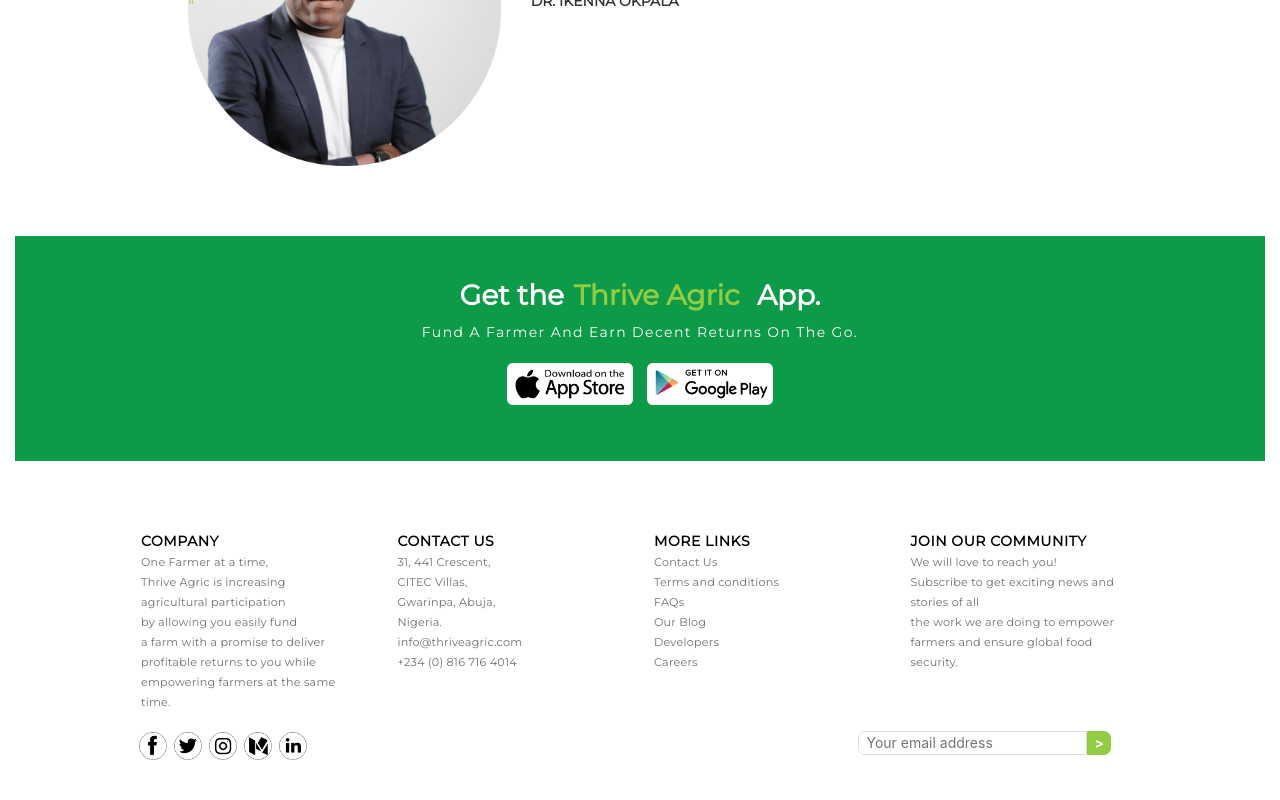
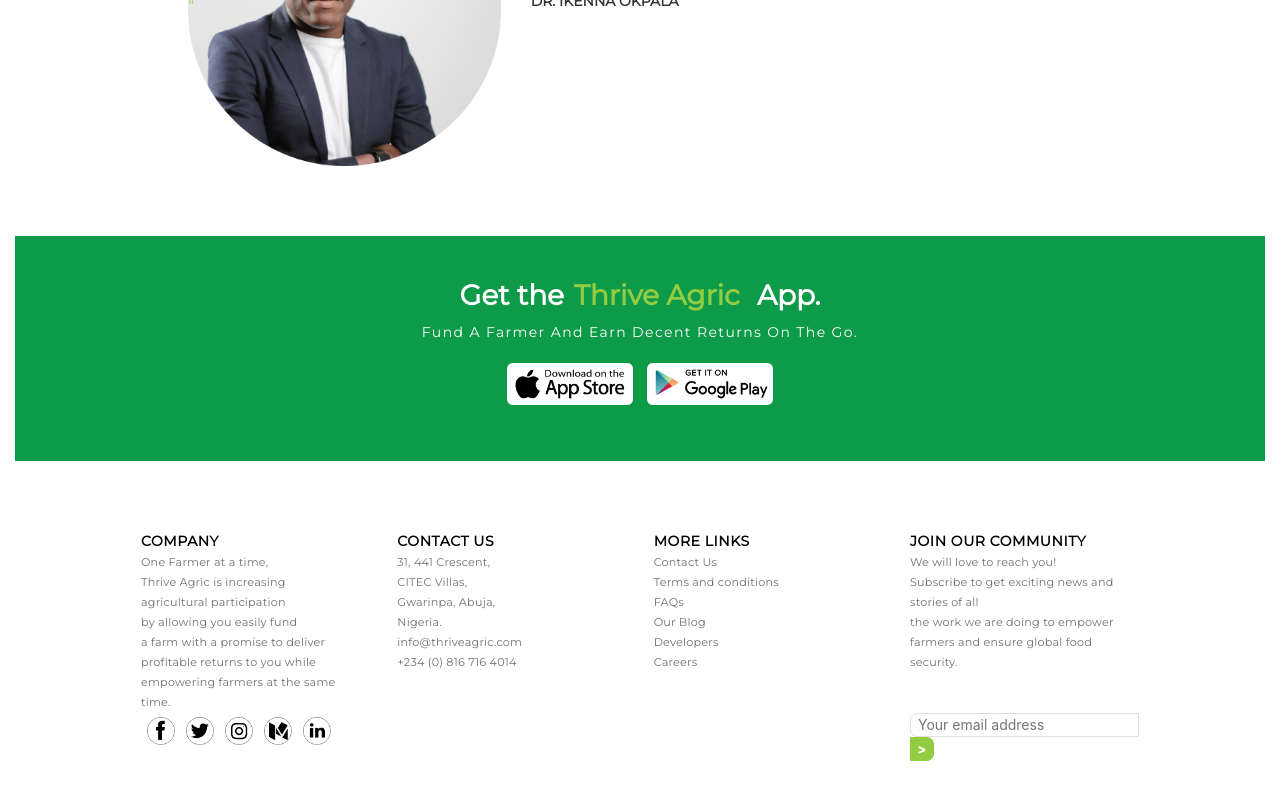
Before and after one commit to ukeme-umana/website-redesign, a React (Create React App) app: page / in a window 1280 px wide. Shown: the part 2745-3545 px from the top of the page. Built offline with nearby package versions, Linux system fonts and the light colour scheme.

Commit message:
placed social media and email form under respective columns

```diff
--- a/src/App.css
+++ b/src/App.css
@@ -568,13 +568,13 @@
   display: flex;
   justify-content: flex-start;
   flex-flow: row wrap;
-  margin-left: 3em;
+  padding-left: 0px;
 }
 
-.social-icon-list-li{
-  padding: 1em 0.5em 0.2em 0;
+.social-icon-list-li {
+  padding: 0.4em;
+}
 
-}
 
 .social{
   width: 2em;
@@ -590,10 +590,7 @@
 }
 
 .footer-email-div{
-  display: flex;
-  margin-right: 8em;
-  margin-top: -3em;
-  justify-content: flex-end;
+ margin-top: 3em;
 }
 
 .footer-submit {
@@ -915,7 +912,7 @@
 }
 
 .stats-li {
-  margin: 0.9em 3.8em 0 0.5em;
+  margin: 0.9em 3.8em 0 0.9em;
 }
 
 .green-dot {
--- a/src/component-for-pages/footer.jsx
+++ b/src/component-for-pages/footer.jsx
@@ -20,6 +20,7 @@
                         <img src={playstore} alt="Get thrive app from playstore" className="app-img" />
                     </a>
                </div>
+
            </div>
            <div className="footer-info-grand-parent">
                 <div className="footer-info-parent">
@@ -44,6 +45,7 @@
                              time.
                             </span>
                         </div>
+                        <SocialMedia/>
                     </div>
                     <div className="footer-info-child">
                         <span className="footer-h3-text">Contact Us</span>
@@ -80,15 +82,16 @@
                             security.
                             </span>
                         </div>
+                        <div className="footer-email-div">
+                            <form>
+                                <input type="email" id="footer-email" placeholder="Your email address" required/>
+                                <button className="footer-submit">></button>
+                            </form>
+                        </div>
                     </div>
                 </div>
-                <SocialMedia/>
-                <div className="footer-email-div">
-                    <form>
-                        <input type="email" id="footer-email" placeholder="Your email address" required/>
-                        <button className="footer-submit">></button>
-                    </form>
-                </div>
+
+
            </div>
        </div>
 
--- a/src/custom.css
+++ b/src/custom.css
@@ -13,6 +13,13 @@
 }
 }
 
+@media (min-width: 760px) and (max-width: 900px){
+    .stats-wrapper {
+        text-align: center;
+    }
+    }
+
+
 .stat-single {
     margin: 0 auto;
     font-family: Montserrat;
```
